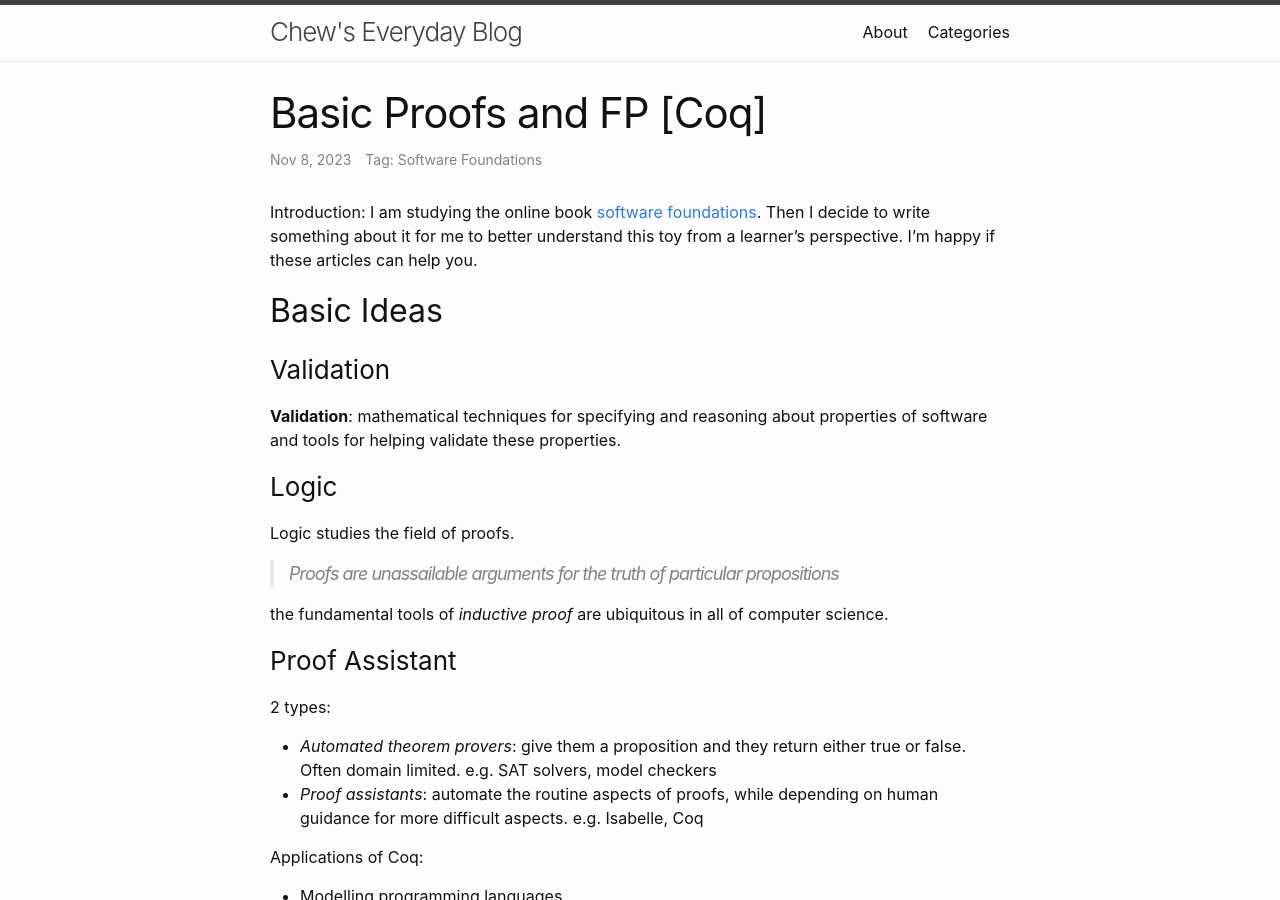
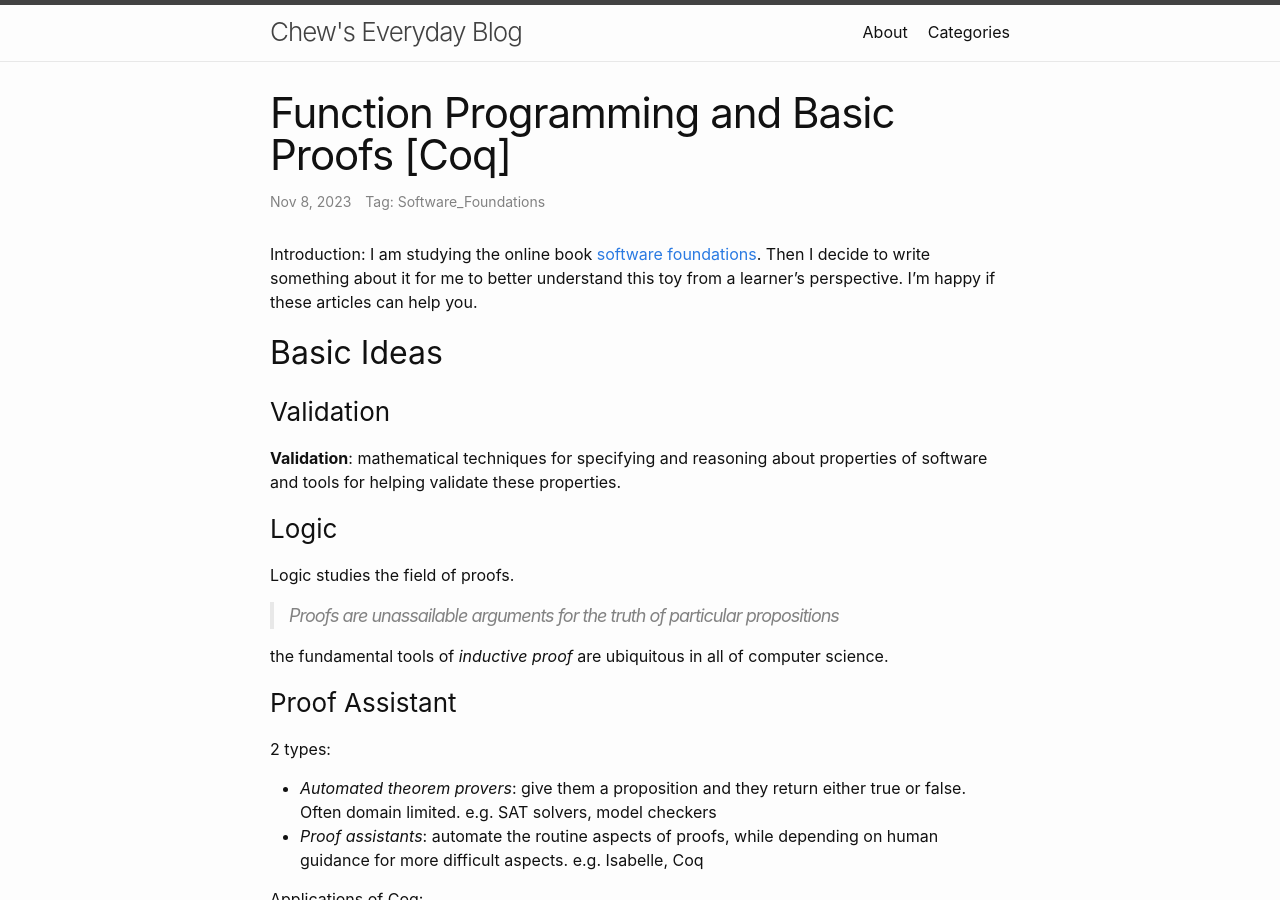
Before and after one commit to ZCLuuuu/zcluuuu.github.io, a Jekyll site: the page built from _posts/2023-11-08-Coq-Basics.md, in a window 1280 px wide and 900 px high. Built offline with Jekyll 4.4.1, drawn with Linux system fonts in a browser that asks for light colours.

Commit message:
fix: tags

```diff
--- a/_posts/2023-11-08-Coq-Basics.md
+++ b/_posts/2023-11-08-Coq-Basics.md
@@ -1,7 +1,7 @@
 ---
 layout: post
-title:  "Basic Proofs and FP [Coq]"
-categories: [Software Foundations]
+title:  "Function Programming and Basic Proofs [Coq]"
+categories: [Software_Foundations]
 description: Study Notes on what is software validation, proofers and basic programming
 ---
 
```
Also changed, not shown: _posts/2023-11-16-Coq-Inductions.md (+1 -1 lines).
